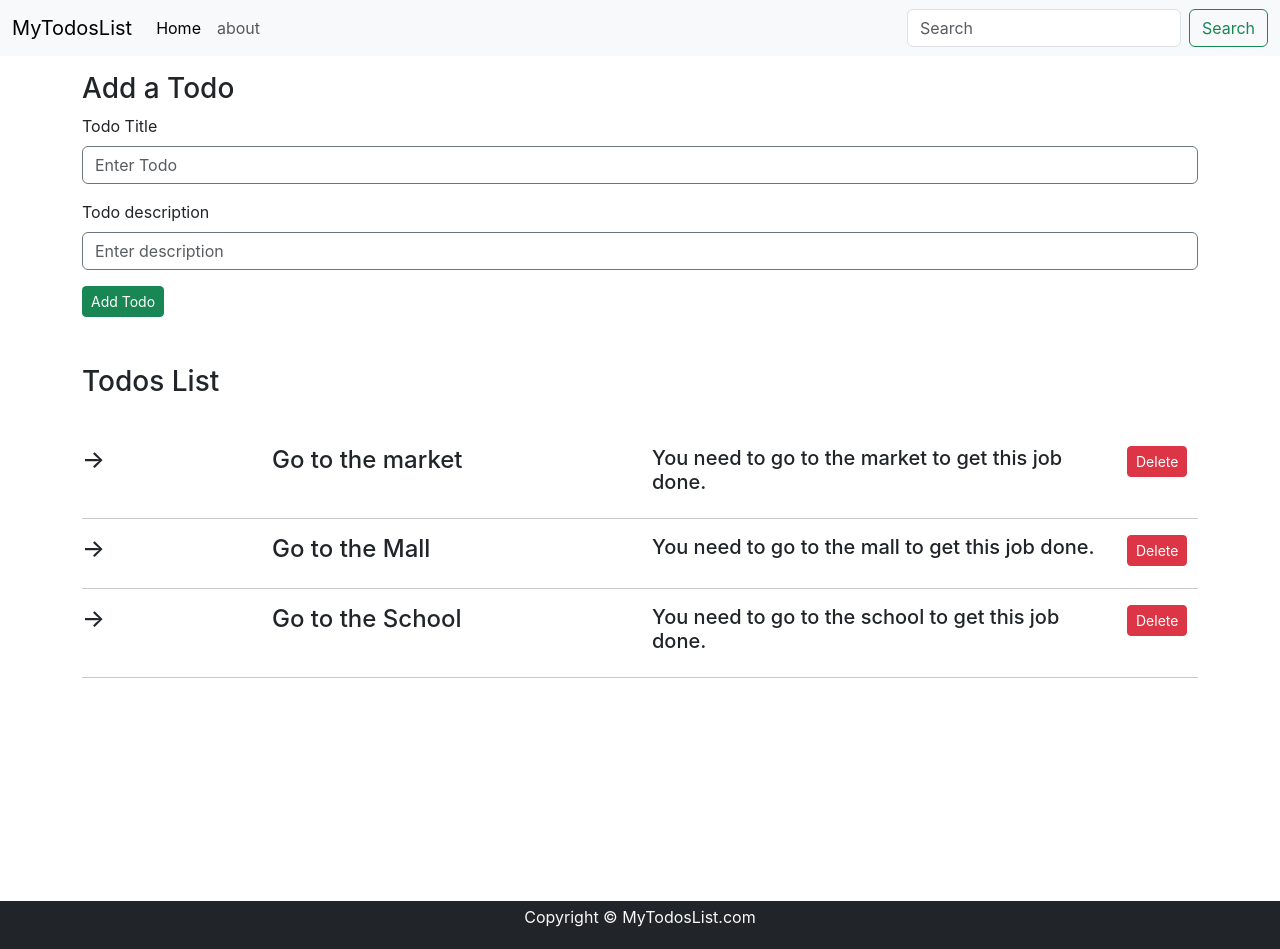
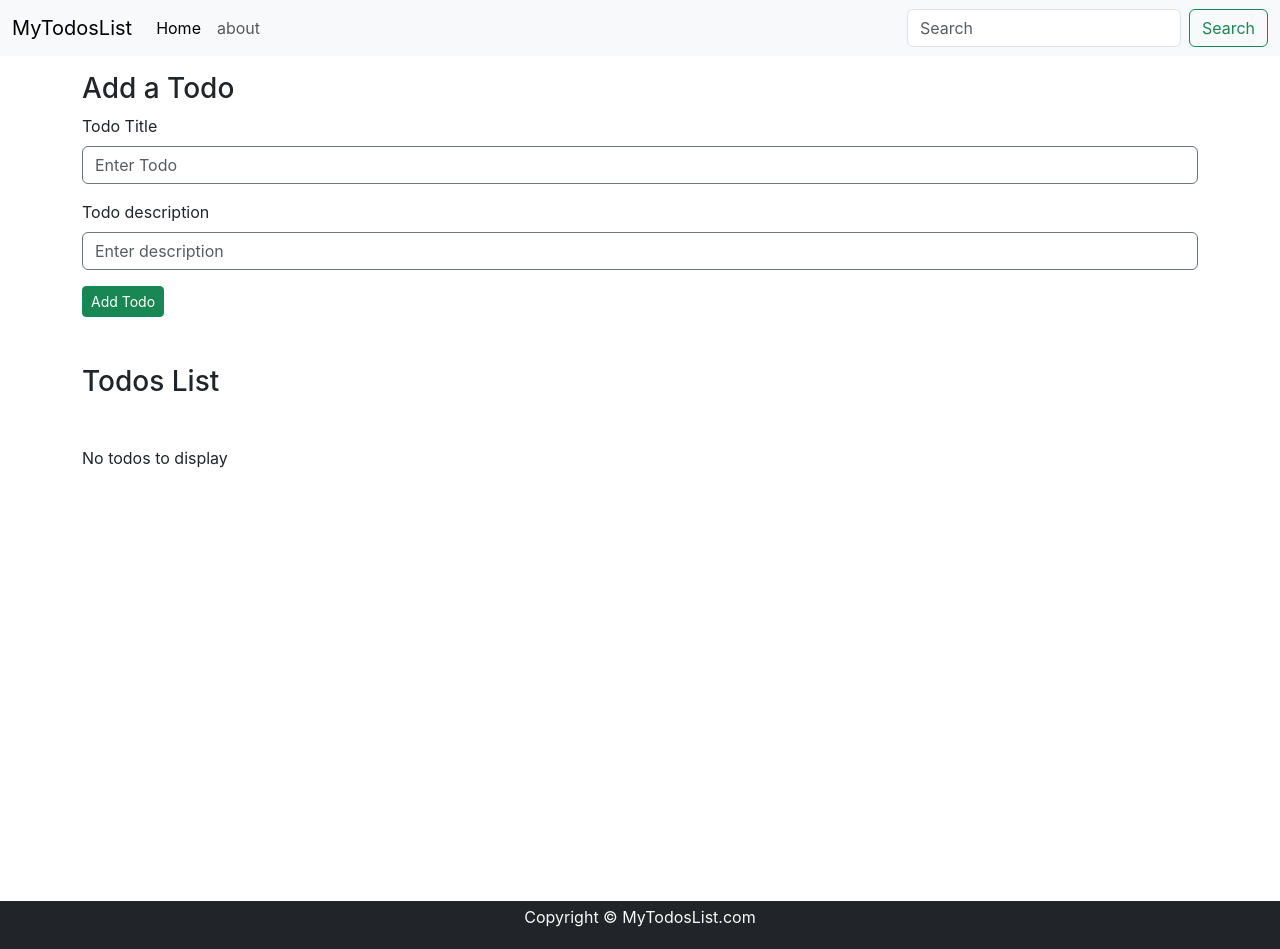
Before and after one commit to ashishp911/React-Todo-application, a React (Create React App) app: page / in a window 1280 px wide. Built offline with nearby package versions, Linux system fonts and the light colour scheme.

Commit message:
added useEffect and deleted the start 3 todos

```diff
--- a/src/App.js
+++ b/src/App.js
@@ -4,15 +4,22 @@
 import {Todos} from './MyComponents/Todos'
 import Footer from './MyComponents/Footer'
 import AddTodo from './MyComponents/AddTodo'
-import React, { useState } from 'react';
+import React, { useState, useEffect } from 'react';
 
 function App() {
-
+  let initTodo;
+  if(localStorage.getItem("todos") === null){
+    initTodo = [];
+  }
+  else{
+    initTodo = JSON.parse(localStorage.getItem("todos"));
+  }
   const onDelete = (todo) => {
     // console.log("I am Ondelete of ", todo)
     setTodos(todos.filter((e) => {
       return e !== todo
-    }))
+    }));
+    localStorage.setItem("todos", JSON.stringify(todos));
   }
 
   const addTodo = (title, desc) => {
@@ -33,23 +40,10 @@
     setTodos([...todos,mytodo]);
   }
 
-  const [todos, setTodos] = useState([
-    {
-      srno:1,
-      title:"Go to the market",
-      description: "You need to go to the market to get this job done."
-    },
-    {
-      srno:2,
-      title:"Go to the Mall",
-      description: "You need to go to the mall to get this job done."
-    },
-    {
-      srno:3,
-      title:"Go to the School",
-      description: "You need to go to the school to get this job done."
-    },
-  ]);
+  const [todos, setTodos] = useState(initTodo);
+  useEffect(() => {
+    localStorage.setItem("todos", JSON.stringify(todos));
+  }, [todos])
 
   return (
     <>
--- a/src/MyComponents/AddTodo.js
+++ b/src/MyComponents/AddTodo.js
@@ -12,6 +12,8 @@
         else{
             // console.log("Im here and desc is ", desc);
             addTodo(title, desc);
+            setTitle("");
+            setDesc("");
         }
     }
   return (
```
